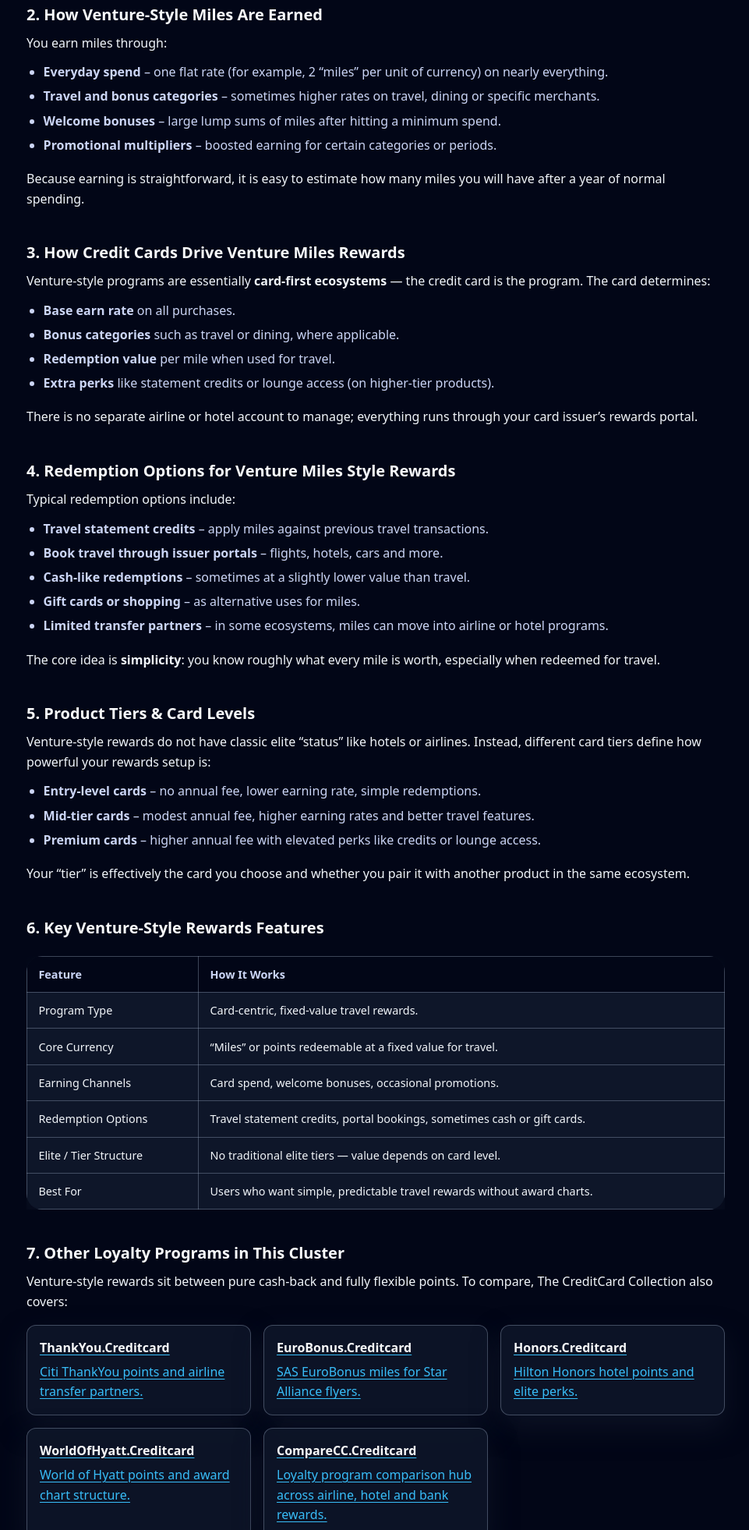
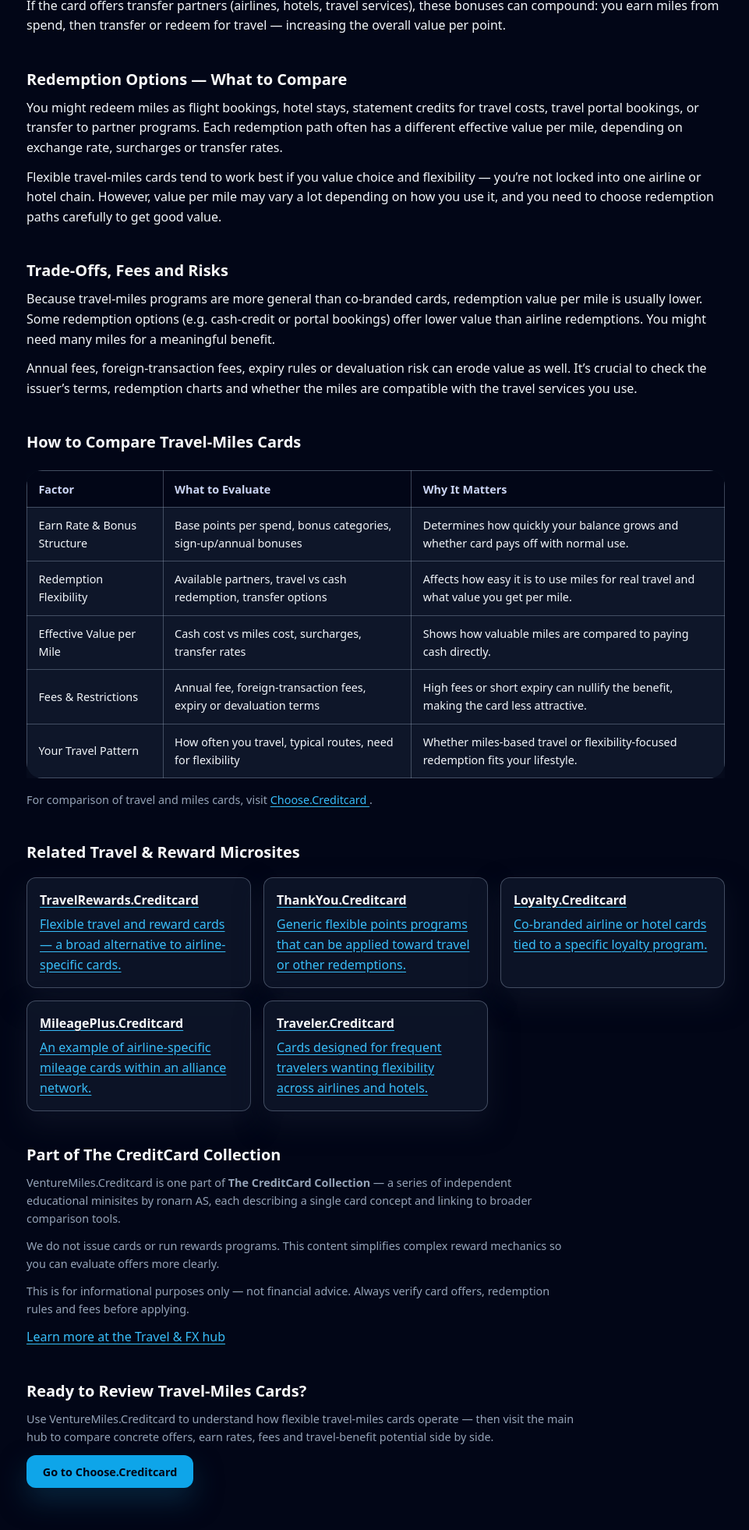
Before and after one commit to ChooseCreditCard/venturemiles.creditcard, a plain HTML site: page index.html in a window 1280 px wide. Shown: the part 838-2800 px from the top of the page at 78% size, without its empty margins (158-1119 px from the left). Drawn offline with Linux system fonts and the light colour scheme.

Commit message:
Update index.html

```diff
--- a/index.html
+++ b/index.html
@@ -1,312 +1,219 @@
 <!DOCTYPE html>
 <html lang="en">
 <head>
-  <meta charset="UTF-8"/>
-  <meta name="viewport" content="width=device-width,initial-scale=1"/>
+  <meta charset="UTF-8" />
+  <meta name="viewport" content="width=device-width, initial-scale=1" />
 
-  <title>VentureMiles.Creditcard – Venture Miles Rewards & Credit Cards</title>
-  <meta name="description"
-        content="Neutral guide to Venture miles: how simple fixed-rate rewards work, how redemptions apply to travel, and how cards using “venture miles” fit into a broader rewards strategy."/>
-  <meta name="robots" content="index,follow"/>
-  <link rel="canonical" href="https://venturemiles.creditcard/"/>
+  <title>VentureMiles.Creditcard – Flexible Travel Miles & Rewards Cards Explained</title>
+  <meta name="description" content="How “VentureMiles”-style travel and rewards credit cards work: earning travel-linked miles, redeeming for flights or travel expenses, partner flexibility, fees and what to check before applying." />
+  <meta name="robots" content="index,follow" />
+  <link rel="canonical" href="https://venturemiles.creditcard/" />
 
   <!-- Open Graph -->
-  <meta property="og:title" content="VentureMiles.Creditcard – Venture Miles Rewards & Credit Cards"/>
-  <meta property="og:description"
-        content="Understand fixed-rate “venture miles” style rewards: earning, statement credits, travel redemptions and how these cards compare to flexible points programs."/>
-  <meta property="og:type" content="website"/>
-  <meta property="og:url" content="https://venturemiles.creditcard/"/>
-  <meta property="og:image"
-        content="https://choose.creditcard/preview.png?utm_source=venturemiles.creditcard&utm_medium=referral&utm_campaign=og_image"/>
+  <meta property="og:title" content="VentureMiles.Creditcard – Travel Miles & Reward Cards Explained" />
+  <meta property="og:description" content="Overview of credit cards that earn travel-miles or points (like VentureMiles): how you earn, redeem, and evaluate whether such cards match your travel and spending habits." />
+  <meta property="og:type" content="website" />
+  <meta property="og:url" content="https://venturemiles.creditcard/" />
+  <meta property="og:image" content="https://choose.creditcard/preview.png?utm_source=venturemiles.creditcard&utm_medium=referral&utm_campaign=og_image" />
 
   <!-- Twitter -->
-  <meta name="twitter:card" content="summary_large_image"/>
-  <meta name="twitter:title" content="VentureMiles.Creditcard – Venture Miles Rewards & Credit Cards"/>
-  <meta name="twitter:description"
-        content="How “venture miles” cards work: flat-rate earning, travel redemptions, partner options and how they compare to traditional airline and hotel programs."/>
-  <meta name="twitter:image"
-        content="https://choose.creditcard/preview.png?utm_source=venturemiles.creditcard&utm_medium=referral&utm_campaign=twitter_image"/>
+  <meta name="twitter:card" content="summary_large_image" />
+  <meta name="twitter:title" content="VentureMiles.Creditcard – Travel & Rewards Card Guide" />
+  <meta name="twitter:description" content="Learn how travel-miles credit cards (VentureMiles-style) convert spending to travel benefits, how redemption works, transfer partners, and what to evaluate before applying." />
+  <meta name="twitter:image" content="https://choose.creditcard/preview.png?utm_source=venturemiles.creditcard&utm_medium=referral&utm_campaign=twitter_image" />
 
   <!-- GA4 -->
   <script async src="https://www.googletagmanager.com/gtag/js?id=G-64FE63JQ3H"></script>
   <script>
     window.dataLayer = window.dataLayer || [];
-    function gtag(){ dataLayer.push(arguments); }
-    gtag("js", new Date());
-    gtag("config", "G-64FE63JQ3H");
+    function gtag(){dataLayer.push(arguments);}
+    gtag('js', new Date());
+    gtag('config', 'G-64FE63JQ3H');
   </script>
 
-  <link rel="stylesheet" href="./styles.css"/>
+  <!-- Tailwind for styling -->
+  <script src="cdn.tailwindcss.com"></script>
+  <link rel="stylesheet" href="./styles.css" />
 </head>
-
 <body class="bg-slate-950 text-slate-100">
-
 <header class="site-header">
   <div class="nav-inner max-w-6xl">
-    <a class="brand"
-       href="https://choose.creditcard/?utm_source=venturemiles.creditcard&utm_medium=referral&utm_campaign=header_brand"
-       style="color:inherit;text-decoration:none;">
+    <div class="brand">
       <div class="cc-logo">CC</div>
       <div class="brand-text">
         <div class="brand-title">VentureMiles.Creditcard</div>
-        <div class="brand-subtitle">Venture Miles Style Rewards &amp; Cards</div>
+        <div class="brand-subtitle">Travel Miles & Rewards Cards</div>
       </div>
-    </a>
-
+    </div>
     <nav class="nav-links">
       <a href="#overview">Overview</a>
-      <a href="#earning">Earning</a>
-      <a href="#redeem">Redemptions</a>
-      <a href="#cards">Credit Cards</a>
+      <a href="#earning">Earning Travel Miles</a>
+      <a href="#redeem">Redeeming & Flexibility</a>
     </nav>
   </div>
 </header>
 
 <main class="cc-page">
-
   <!-- Breadcrumb -->
   <div class="cc-breadcrumb">
     <a href="https://choose.creditcard/?utm_source=venturemiles.creditcard&utm_medium=referral&utm_campaign=breadcrumb">Home</a>
-    &nbsp;›&nbsp;Venture Miles Style Rewards
+    &nbsp;›&nbsp;
+    VentureMiles.Creditcard
   </div>
 
   <!-- Hero -->
   <section class="hero">
-    <h1>Venture Miles Style Rewards: Flat-Rate Travel &amp; Credit Cards</h1>
+    <div class="hero-content">
+      <h1>How Travel-Miles & Rewards Credit Cards Work — the “VentureMiles” Approach</h1>
       <p class="hero-lead">
-      “Venture miles” style cards use simple, flat-rate earning on every purchase and let you redeem for travel
-      at a predictable value. This guide explains how these rewards structures work, how you earn and redeem,
-      and how they compare to airline, hotel and flexible bank points.
+        Some credit cards earn versatile travel-miles or points that can be redeemed flexibly — for flights, hotel nights, travel expenses or cash-equivalent credits. This page explains how those cards function and what matters when you choose one.
       </p>
-    <a class="cta"
-       href="https://choose.creditcard/?utm_source=venturemiles.creditcard&utm_medium=referral&utm_campaign=hero_cta">
-      Best Travel Cards with Venture-Style Rewards
+      <a class="cta" href="https://choose.creditcard/travel/?utm_source=venturemiles.creditcard&utm_medium=referral&utm_campaign=hero_cta">
+        Compare travel-miles cards
       </a>
+    </div>
   </section>
 
-  <!-- 1. What the program is -->
+  <!-- Overview -->
   <section id="overview" class="section">
-    <h2>1. What Venture-Style Miles Programs Are</h2>
-    <p>
-      Venture-style miles are essentially <strong>fixed-value bank rewards</strong> marketed as “miles”.
-      Instead of having a complex airline or hotel chart, these miles work more like flexible travel cash:
-      you earn points/miles on every purchase and then redeem them at a set rate against travel charges.
-    </p>
-    <ul class="list">
-      <li><strong>Flat-rate earning</strong> on most or all purchases.</li>
-      <li><strong>Simple redemptions</strong> – often “erase” travel purchases on your statement.</li>
-      <li><strong>Occasional partners or transfer options</strong>, depending on the specific card issuer.</li>
-      <li><strong>No classic award charts</strong> to learn or monitor.</li>
-    </ul>
-    <p>
-      This structure is aimed at people who want easy rewards, not those chasing complex airline sweet spots.
-    </p>
+    <h2>What Is a Travel-Miles / Flexible Reward Card?</h2>
+    <p>A travel-miles credit card functions like a hybrid between a frequent-flyer card and a flexible rewards card: it accumulates a proprietary “miles or points” currency based on spend and sometimes travel. You can often redeem miles for flights, hotels, travel expenses — or other travel-related services.</p>
+    <p>Unlike airline-only cards or hotel loyalty cards, a travel-miles card keeps things flexible: you’re not tied to one airline or chain. The value depends on how you use the miles and whether the redemption options match your travel style.</p>
   </section>
 
-  <!-- 2. How miles are earned -->
+  <!-- Earning -->
   <section id="earning" class="section">
-    <h2>2. How Venture-Style Miles Are Earned</h2>
-    <p>You earn miles through:</p>
-    <ul class="list">
-      <li><strong>Everyday spend</strong> – one flat rate (for example, 2 “miles” per unit of currency) on nearly everything.</li>
-      <li><strong>Travel and bonus categories</strong> – sometimes higher rates on travel, dining or specific merchants.</li>
-      <li><strong>Welcome bonuses</strong> – large lump sums of miles after hitting a minimum spend.</li>
-      <li><strong>Promotional multipliers</strong> – boosted earning for certain categories or periods.</li>
-    </ul>
-    <p>
-      Because earning is straightforward, it is easy to estimate how many miles you will have after a year of normal spending.
-    </p>
+    <h2>How Spending Translates Into Travel Miles</h2>
+    <p>Everyday purchases usually earn a base number of miles or points. Some cards boost earnings for travel, dining, transportation or foreign-currency transactions. Many “miles” cards also include sign-up bonuses, accelerated bonuses for first months, or spend-based annual bonuses.</p>
+    <p>If the card offers transfer partners (airlines, hotels, travel services), these bonuses can compound: you earn miles from spend, then transfer or redeem for travel — increasing the overall value per point.</p>
   </section>
 
-  <!-- 3. How cards boost earnings -->
-  <section class="section">
-    <h2>3. How Credit Cards Drive Venture Miles Rewards</h2>
-    <p>
-      Venture-style programs are essentially <strong>card-first ecosystems</strong> — the credit card is the program.
-      The card determines:
-    </p>
-    <ul class="list">
-      <li><strong>Base earn rate</strong> on all purchases.</li>
-      <li><strong>Bonus categories</strong> such as travel or dining, where applicable.</li>
-      <li><strong>Redemption value</strong> per mile when used for travel.</li>
-      <li><strong>Extra perks</strong> like statement credits or lounge access (on higher-tier products).</li>
-    </ul>
-    <p>
-      There is no separate airline or hotel account to manage; everything runs through your card issuer’s rewards portal.
-    </p>
+  <!-- Redeeming & Flexibility -->
+  <section id="redeem" class="section">
+    <h2>Redemption Options — What to Compare</h2>
+    <p>You might redeem miles as flight bookings, hotel stays, statement credits for travel costs, travel portal bookings, or transfer to partner programs. Each redemption path often has a different effective value per mile, depending on exchange rate, surcharges or transfer rates.</p>
+    <p>Flexible travel-miles cards tend to work best if you value choice and flexibility — you’re not locked into one airline or hotel chain. However, value per mile may vary a lot depending on how you use it, and you need to choose redemption paths carefully to get good value.</p>
   </section>
 
-  <!-- 4. Redemption categories -->
-  <section id="redeem" class="section">
-    <h2>4. Redemption Options for Venture Miles Style Rewards</h2>
-    <p>Typical redemption options include:</p>
-    <ul class="list">
-      <li><strong>Travel statement credits</strong> – apply miles against previous travel transactions.</li>
-      <li><strong>Book travel through issuer portals</strong> – flights, hotels, cars and more.</li>
-      <li><strong>Cash-like redemptions</strong> – sometimes at a slightly lower value than travel.</li>
-      <li><strong>Gift cards or shopping</strong> – as alternative uses for miles.</li>
-      <li><strong>Limited transfer partners</strong> – in some ecosystems, miles can move into airline or hotel programs.</li>
-    </ul>
-    <p>
-      The core idea is <strong>simplicity</strong>: you know roughly what every mile is worth, especially when redeemed for travel.
-    </p>
+  <!-- What to Watch Out For -->
+  <section class="section">
+    <h2>Trade-Offs, Fees and Risks</h2>
+    <p>Because travel-miles programs are more general than co-branded cards, redemption value per mile is usually lower. Some redemption options (e.g. cash-credit or portal bookings) offer lower value than airline redemptions. You might need many miles for a meaningful benefit.</p>
+    <p>Annual fees, foreign-transaction fees, expiry rules or devaluation risk can erode value as well. It’s crucial to check the issuer’s terms, redemption charts and whether the miles are compatible with the travel services you use.</p>
   </section>
 
-  <!-- 5. Structural tiers / product tiers -->
+  <!-- Comparison Table -->
   <section class="section">
-    <h2>5. Product Tiers &amp; Card Levels</h2>
-    <p>
-      Venture-style rewards do not have classic elite “status” like hotels or airlines. Instead, different card tiers
-      define how powerful your rewards setup is:
-    </p>
-    <ul class="list">
-      <li><strong>Entry-level cards</strong> – no annual fee, lower earning rate, simple redemptions.</li>
-      <li><strong>Mid-tier cards</strong> – modest annual fee, higher earning rates and better travel features.</li>
-      <li><strong>Premium cards</strong> – higher annual fee with elevated perks like credits or lounge access.</li>
-    </ul>
-    <p>
-      Your “tier” is effectively the card you choose and whether you pair it with another product in the same ecosystem.
-    </p>
-  </section>
-
-  <!-- 6. Key Program Features table -->
-  <section class="section">
-    <h2>6. Key Venture-Style Rewards Features</h2>
+    <h2>How to Compare Travel-Miles Cards</h2>
     <div class="table-wrap">
       <table class="table">
         <thead>
           <tr>
-          <th>Feature</th>
-          <th>How It Works</th>
+            <th>Factor</th>
+            <th>What to Evaluate</th>
+            <th>Why It Matters</th>
           </tr>
         </thead>
         <tbody>
           <tr>
-          <td>Program Type</td>
-          <td>Card-centric, fixed-value travel rewards.</td>
+            <td>Earn Rate & Bonus Structure</td>
+            <td>Base points per spend, bonus categories, sign-up/annual bonuses</td>
+            <td>Determines how quickly your balance grows and whether card pays off with normal use.</td>
           </tr>
           <tr>
-          <td>Core Currency</td>
-          <td>“Miles” or points redeemable at a fixed value for travel.</td>
+            <td>Redemption Flexibility</td>
+            <td>Available partners, travel vs cash redemption, transfer options</td>
+            <td>Affects how easy it is to use miles for real travel and what value you get per mile.</td>
+          </tr>
+          <td>Effective Value per Mile</td>
+            <td>Cash cost vs miles cost, surcharges, transfer rates</td>
+            <td>Shows how valuable miles are compared to paying cash directly.</td>
+          </td>
+          <tr>
+            <td>Fees & Restrictions</td>
+            <td>Annual fee, foreign-transaction fees, expiry or devaluation terms</td>
+            <td>High fees or short expiry can nullify the benefit, making the card less attractive.</td>
           </tr>
           <tr>
-          <td>Earning Channels</td>
-          <td>Card spend, welcome bonuses, occasional promotions.</td>
-        </tr>
-        <tr>
-          <td>Redemption Options</td>
-          <td>Travel statement credits, portal bookings, sometimes cash or gift cards.</td>
-        </tr>
-        <tr>
-          <td>Elite / Tier Structure</td>
-          <td>No traditional elite tiers — value depends on card level.</td>
-        </tr>
-        <tr>
-          <td>Best For</td>
-          <td>Users who want simple, predictable travel rewards without award charts.</td>
+            <td>Your Travel Pattern</td>
+            <td>How often you travel, typical routes, need for flexibility</td>
+            <td>Whether miles-based travel or flexibility-focused redemption fits your lifestyle.</td>
           </tr>
         </tbody>
       </table>
     </div>
-  </section>
-
-  <!-- 7. Internal cluster links -->
-  <section id="cards" class="section">
-    <h2>7. Other Loyalty Programs in This Cluster</h2>
-    <p>
-      Venture-style rewards sit between pure cash-back and fully flexible points. To compare, The CreditCard Collection
-      also covers:
-    </p>
-
-    <div class="cluster-grid">
-      <a class="cluster-card"
-         href="https://thankyou.creditcard/?utm_source=venturemiles.creditcard&utm_medium=referral&utm_campaign=cluster_thankyou">
-        <h3>ThankYou.Creditcard</h3>
-        <p>Citi ThankYou points and airline transfer partners.</p>
-      </a>
-
-      <a class="cluster-card"
-         href="https://eurobonus.creditcard/?utm_source=venturemiles.creditcard&utm_medium=referral&utm_campaign=cluster_eurobonus">
-        <h3>EuroBonus.Creditcard</h3>
-        <p>SAS EuroBonus miles for Star Alliance flyers.</p>
-      </a>
-
-      <a class="cluster-card"
-         href="https://honors.creditcard/?utm_source=venturemiles.creditcard&utm_medium=referral&utm_campaign=cluster_honors">
-        <h3>Honors.Creditcard</h3>
-        <p>Hilton Honors hotel points and elite perks.</p>
-      </a>
-
-      <a class="cluster-card"
-         href="https://worldofhyatt.creditcard/?utm_source=venturemiles.creditcard&utm_medium=referral&utm_campaign=cluster_worldofhyatt">
-        <h3>WorldOfHyatt.Creditcard</h3>
-        <p>World of Hyatt points and award chart structure.</p>
-      </a>
-
-      <a class="cluster-card"
-         href="https://comparecc.creditcard/?utm_source=venturemiles.creditcard&utm_medium=referral&utm_campaign=cluster_comparecc">
-        <h3>CompareCC.Creditcard</h3>
-        <p>Loyalty program comparison hub across airline, hotel and bank rewards.</p>
-      </a>
-    </div>
-  </section>
-
-  <!-- 8. CTA to Choose.Creditcard -->
-  <section class="section">
-    <h2>8. Best Travel &amp; Rewards Cards with Venture-Style Miles</h2>
     <p class="small">
-      Whether a venture-style card is right for you depends on how much you value simplicity vs. maximum theoretical value
-      from complex award charts.
-    </p>
-    <p class="small">
-      For a neutral overview of the best travel and rewards credit cards — including fixed-rate, flexible points and
-      co-branded airline and hotel products — start with the main comparison hub.
-    </p>
-    <a class="cta"
-       href="https://choose.creditcard/?utm_source=venturemiles.creditcard&utm_medium=referral&utm_campaign=bottom_cta">
-      Best Travel &amp; Rewards Credit Cards
-    </a>
-  </section>
-
-  <!-- Collection -->
-  <section class="section">
-    <h2>Part of The CreditCard Collection</h2>
-    <p class="small">
-      VentureMiles.Creditcard is part of <strong>The CreditCard Collection</strong>, a network of focused loyalty
-      microsites operated by ronarn AS.
-    </p>
-    <p class="small">
-      Each minisite explains one rewards ecosystem in plain language so you can align it with your actual spending and travel habits.
-    </p>
-    <p class="small">
-      For detailed card comparisons, visit
-      <a href="https://choose.creditcard/?utm_source=venturemiles.creditcard&utm_medium=referral&utm_campaign=collection_section">
+      For comparison of travel and miles cards, visit
+      <a href="https://choose.creditcard/travel/?utm_source=venturemiles.creditcard&utm_medium=referral&utm_campaign=comparison_section">
         Choose.Creditcard
       </a>.
     </p>
   </section>
 
+  <!-- Cluster Links -->
+  <section class="section">
+    <h2>Related Travel & Reward Microsites</h2>
+    <div class="cluster-grid">
+      <a class="cluster-card" href="https://travelrewards.creditcard/?utm_source=venturemiles.creditcard&utm_medium=referral&utm_campaign=cluster_travelrewards">
+        <h3>TravelRewards.Creditcard</h3>
+        <p>Flexible travel and reward cards — a broad alternative to airline-specific cards.</p>
+      </a>
+      <a class="cluster-card" href="https://thankyou.creditcard/?utm_source=venturemiles.creditcard&utm_medium=referral&utm_campaign=cluster_thankyou">
+        <h3>ThankYou.Creditcard</h3>
+        <p>Generic flexible points programs that can be applied toward travel or other redemptions.</p>
+      </a>
+      <a class="cluster-card" href="https://loyalty.creditcard/?utm_source=venturemiles.creditcard&utm_medium=referral&utm_campaign=cluster_loyalty">
+        <h3>Loyalty.Creditcard</h3>
+        <p>Co-branded airline or hotel cards tied to a specific loyalty program.</p>
+      </a>
+      <a class="cluster-card" href="https://mileageplus.creditcard/?utm_source=venturemiles.creditcard&utm_medium=referral&utm_campaign=cluster_mileageplus">
+        <h3>MileagePlus.Creditcard</h3>
+        <p>An example of airline-specific mileage cards within an alliance network.</p>
+      </a>
+      <a class="cluster-card" href="https://traveler.creditcard/?utm_source=venturemiles.creditcard&utm_medium=referral&utm_campaign=cluster_traveler">
+        <h3>Traveler.Creditcard</h3>
+        <p>Cards designed for frequent travelers wanting flexibility across airlines and hotels.</p>
+      </a>
+    </div>
+  </section>
+
+  <!-- Collection Section -->
+  <section class="section">
+    <h2>Part of The CreditCard Collection</h2>
+    <p class="small">
+      VentureMiles.Creditcard is one part of <strong>The CreditCard Collection</strong> — a series of independent educational minisites by ronarn AS, each describing a single card concept and linking to broader comparison tools.
+    </p>
+    <p class="small">
+      We do not issue cards or run rewards programs. This content simplifies complex reward mechanics so you can evaluate offers more clearly.
+    </p>
+    <p class="small">
+      This is for informational purposes only — not financial advice. Always verify card offers, redemption rules and fees before applying.
+    </p>
+
+    <!-- HUB SNIPPET – Travel & FX hub -->
+    <div class="hub-link">
+      <a href="https://choose.creditcard/travel/?utm_source=venturemiles.creditcard&utm_medium=referral&utm_campaign=minisite_to_hub"
+         class="text-sm text-slate-600 hover:text-slate-900">
+        Learn more at the Travel &amp; FX hub
+      </a>
+    </div>
+  </section>
+
+  <!-- Bottom CTA -->
+  <section class="section">
+    <h2>Ready to Review Travel-Miles Cards?</h2>
+    <p class="small">
+      Use VentureMiles.Creditcard to understand how flexible travel-miles cards operate — then visit the main hub to compare concrete offers, earn rates, fees and travel-benefit potential side by side.
+    </p>
+    <a class="cta" href="https://choose.creditcard/travel/?utm_source=venturemiles.creditcard&utm_medium=referral&utm_campaign=bottom_cta">
+      Go to Choose.Creditcard
+    </a>
+  </section>
 </main>
 
 <footer class="mini-footer">
   <p class="mini-footer-main">© 2025 The CreditCard Collection — ronarn AS</p>
-
-  <p class="mini-footer-contact">
-    Contact: <a href="mailto:support@cc.creditcard">support@cc.creditcard</a>
-  </p>
-
-  <nav class="mini-footer-legal">
-    <a href="https://privacy.creditcard" target="_blank" rel="noopener">Privacy</a> ·
-    <a href="https://terms.creditcard" target="_blank" rel="noopener">Terms</a> ·
-    <a href="https://disclaimer.creditcard" target="_blank" rel="noopener">Disclaimer</a> ·
-    <a href="https://disclosure.creditcard" target="_blank" rel="noopener">Affiliate Disclosure</a> ·
-    <a href="https://policies.creditcard" target="_blank" rel="noopener">Policies</a>
-  </nav>
-
-  <p class="mini-footer-note">
-    Independent information — not financial advice. Always verify issuer terms.
-  </p>
+  <p class="mini-footer-contact"><a href="mailto:support@cc.creditcard">support@cc.creditcard</a></p>
 </footer>
-
 </body>
 </html>
```
Lines whose indentation alone changed are shown as unchanged.
